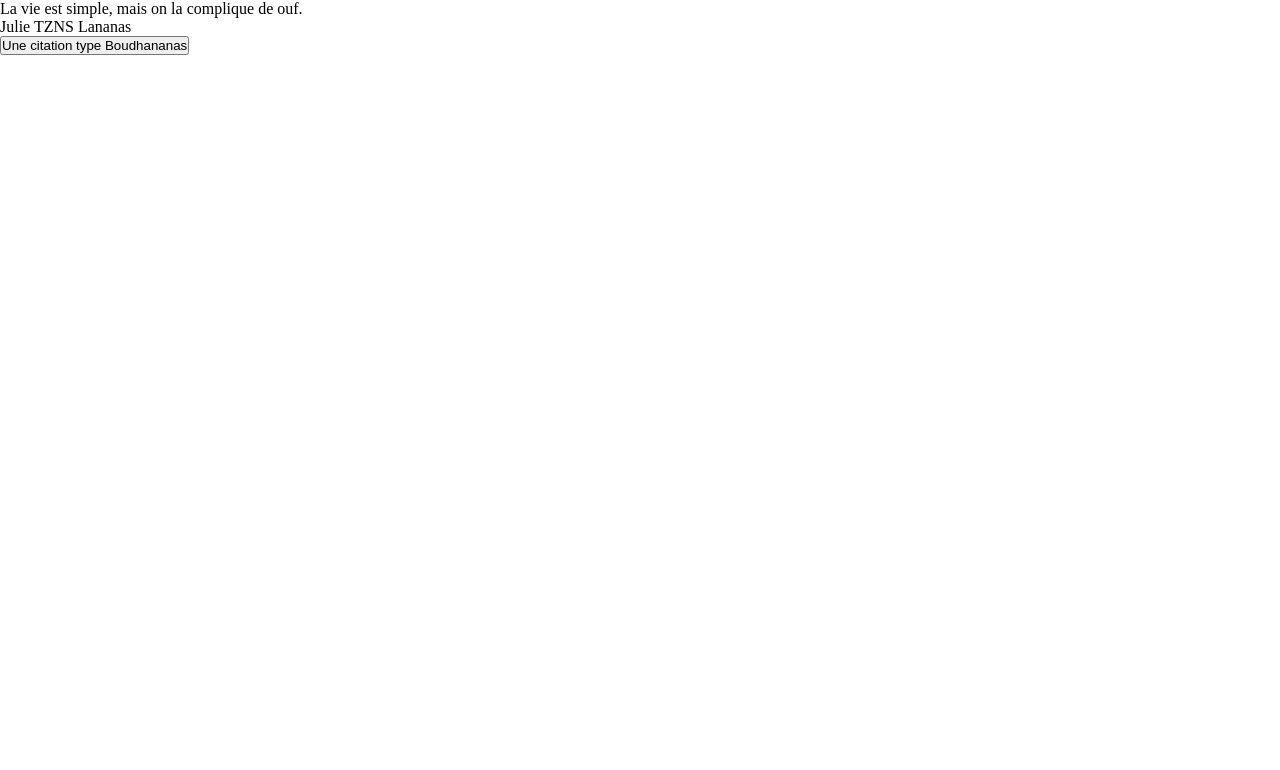
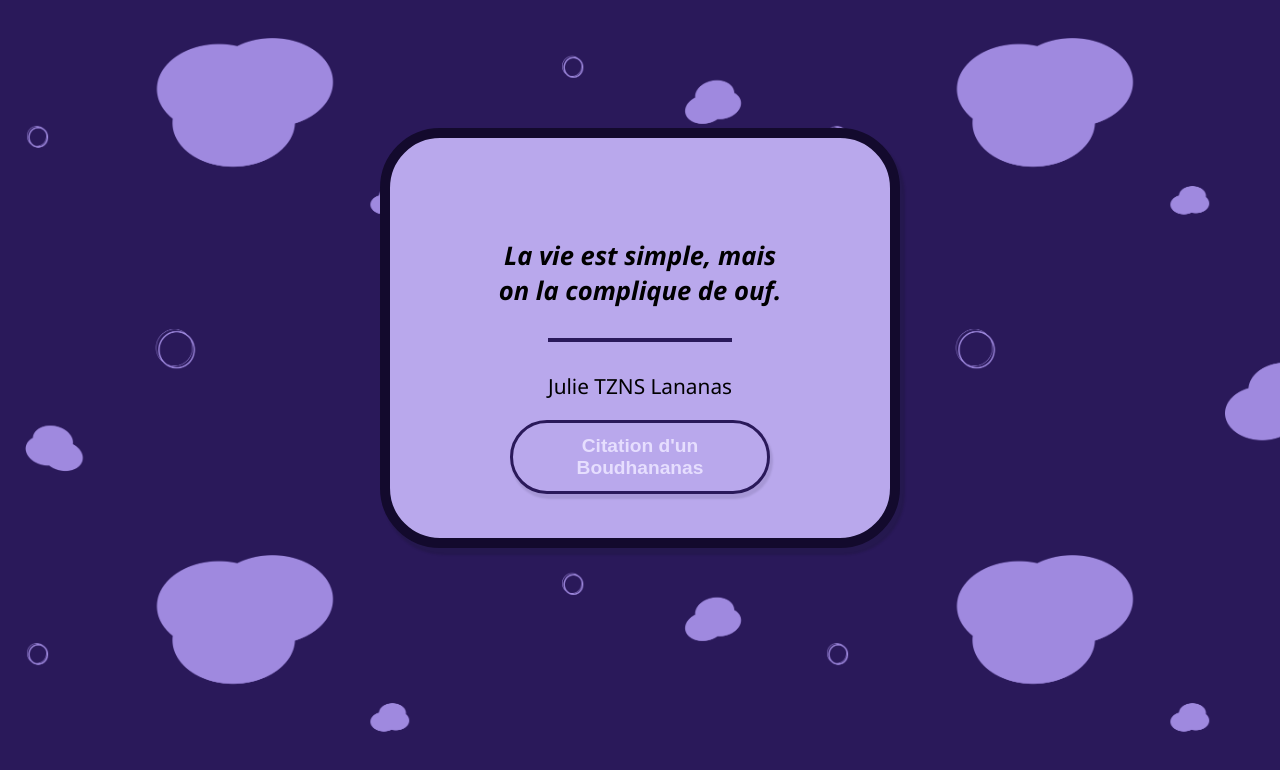
Before and after one commit to Julietzns/quote-generator, a plain HTML site: page index.html in a window 1280 px wide. Drawn offline with Linux system fonts and the light colour scheme.

Commit message:
feat: add css and bgd on page

```diff
--- a/index.html
+++ b/index.html
@@ -15,15 +15,15 @@
                   <div id="a-quote" class="a-quote">
                     La vie est simple, mais on la complique de ouf.
                   </div>
-                  <div class="ligne"></div>
+                  <div class="line"></div>
                   <div id="author" class="author">
                     Julie TZNS Lananas
                   </div>
+
+                  <button id="button-quote" class="button-quote">
+                    Citation d'un Boudhananas
+                  </button>
                 </div>
-
-                <button id="button-quote" class="button-quote">
-                  Une citation type Boudhananas
-                </button>
           </div>
 
         <script type="text/javascript" src="./quote_generator.js"></script>
--- a/quote_generator.css
+++ b/quote_generator.css
@@ -2,3 +2,116 @@
     margin: 0;
     padding: 0;
 }
+
+:root {
+    --primary-color: #b9a8ec;
+    --primary-lighter-color: #e6defe;
+    --secondary-color: #2A195A;
+    --secondary-darker-color: #130a2d;
+}
+
+body {
+    font-family: 'Segoe UI', Tahoma, Geneva, Verdana, sans-serif;
+    background-image: url("./dreamin_quotes.png");
+    background-clip: inherit;
+    background-size: 100vh;
+
+}
+
+.container {
+    margin: 10%;
+    display: flex;
+    justify-content: center;
+    text-align: center;
+}
+
+.box-quotes {
+    background-color: var(--primary-color);
+    border: solid 10px var(--secondary-darker-color);
+    width: 300px;
+    height: 200px;
+    padding: 100px;
+    border-radius: 60px;
+    box-shadow: 4px 6px 2px 1px rgba(21, 21, 35, 0.2);
+}
+
+.a-quote {
+    font-weight: bold;
+    font-size: 1.6rem;
+    font-style: italic;
+
+}
+
+.line {
+    border: solid 2px var(--secondary-color);
+    width: 180px;
+    text-align: center;
+    margin-top: 30px;
+    margin-left: auto;
+    margin-right: auto;
+}
+
+.author {
+    margin-top: 30px;
+    font-size: 1.3rem;
+    font-weight: 500;
+
+}
+
+.button-quote {
+    /* background-color: var(--secondary-color);
+    font-weight: bold;
+    font-size: 1rem;
+    margin: 20px;
+    border-radius: 20px;
+    padding: 12px;
+    border: none;
+    color: var(--primary-lighter-color);
+    box-shadow: 4px 6px 2px 1px rgba(21, 21, 35, 0.2); */
+    /* width: 310px;
+    height: 100px; */
+    margin: 20px;
+    padding: 12px;
+    border-radius: 50px;
+    color: var(--primary-lighter-color);
+    background-color: var(--primary-color);
+    font-weight: 700;
+    font-size: 1.2rem;
+    border: 3px solid var(--secondary-color);
+    box-shadow: 2px 4px 2px 1px rgba(6, 6, 26, 0.1);
+    transition: ease-in-out 0.3s;
+    outline: none;
+    position: relative;
+    z-index: 1;
+}
+
+.button-quote:hover {
+    /* transform: translate(-6px, -6px);
+    background: var( --secondary-darker-color);
+
+    color: var(--primary-color); */
+    background-color: var(--secondary-darker-color);
+    color: var(--primary-lighter-color);
+    cursor: pointer;
+}
+
+.button-quote::before {
+    transition: 0.5s all ease;
+    position: absolute;
+    top: 0;
+    left: 50%;
+    right: 50%;
+    bottom: 0;
+    opacity: 0;
+    content: "";
+    background-color: var(--secondary-darker-color);
+}
+
+.button-quote:hover::before {
+    border-radius: 50px;
+    transition: 0.5s all ease;
+    left: 0;
+    right: 0;
+    opacity: 1;
+    z-index: -1;
+}
```
Also changed, not shown: dreamin_quotes.png (added).
